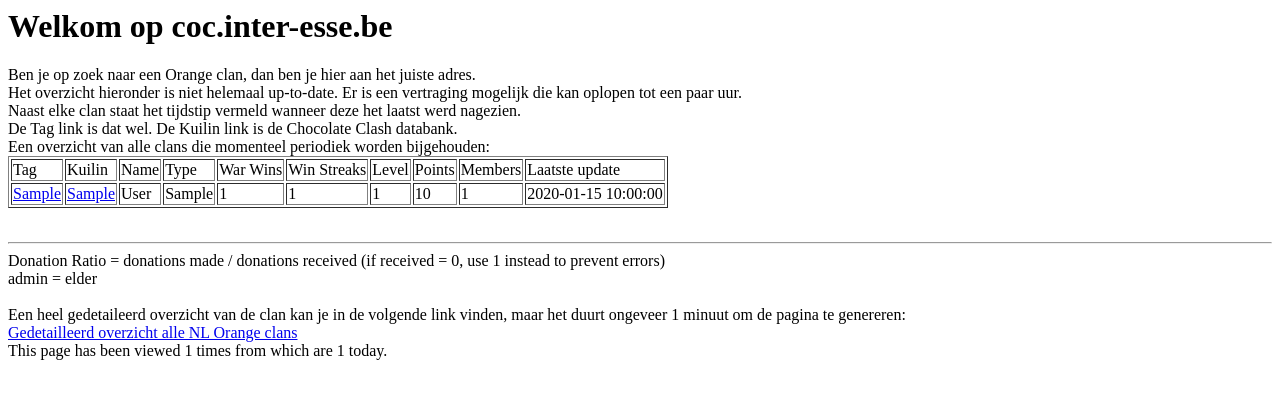
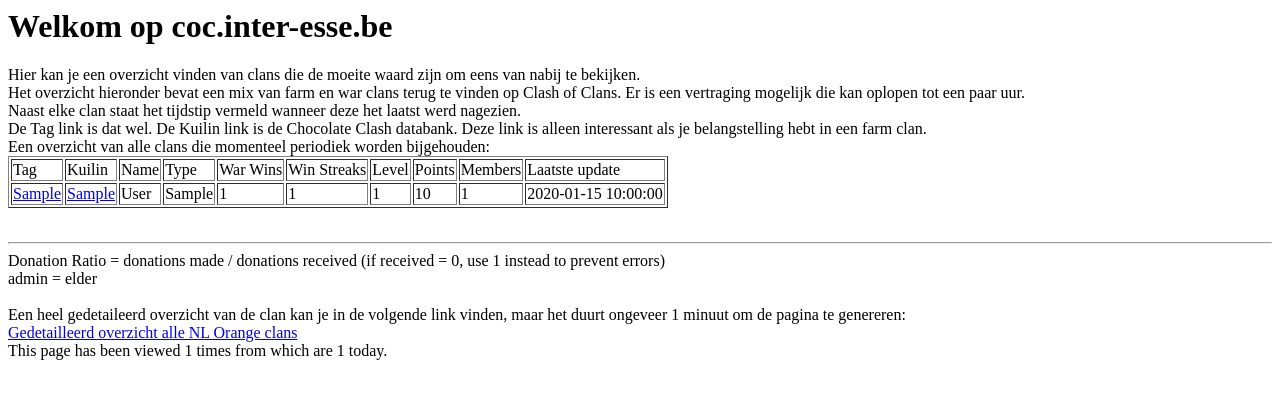
Before and after one commit to petervdb/coc-utils, a PHP site: page / in a window 1280 px wide. Shown: the top 399 px of the page. Run offline with PHP 8.4, Linux system fonts and the light colour scheme; tables that the repository leaves empty hold one stand-in row (values such as "Sample post"); data that the repository does not hold is empty.

Commit message:
Changed introduction page as it contains a mix of different clan types

```diff
--- a/www/index.php
+++ b/www/index.php
@@ -6,9 +6,9 @@
 <BODY>
 <H1>Welkom op coc.inter-esse.be</H1>
 <p>
-Ben je op zoek naar een Orange clan, dan ben je hier aan het juiste adres.<BR>
-Het overzicht hieronder is niet helemaal up-to-date. Er is een vertraging mogelijk die kan oplopen tot een paar uur.<BR> Naast elke clan staat het tijdstip vermeld wanneer deze het laatst werd nagezien.<BR>
-De Tag link is dat wel. De Kuilin link is de Chocolate Clash databank.<BR>
+Hier kan je een overzicht vinden van clans die de moeite waard zijn om eens van nabij te bekijken.<BR>
+Het overzicht hieronder bevat een mix van farm en war clans terug te vinden op Clash of Clans. Er is een vertraging mogelijk die kan oplopen tot een paar uur.<BR> Naast elke clan staat het tijdstip vermeld wanneer deze het laatst werd nagezien.<BR>
+De Tag link is dat wel. De Kuilin link is de Chocolate Clash databank. Deze link is alleen interessant als je belangstelling hebt in een farm clan.<BR>
 Een overzicht van alle clans die momenteel periodiek worden bijgehouden:<BR>
 <?php
   include_once "include/config.php";
```
